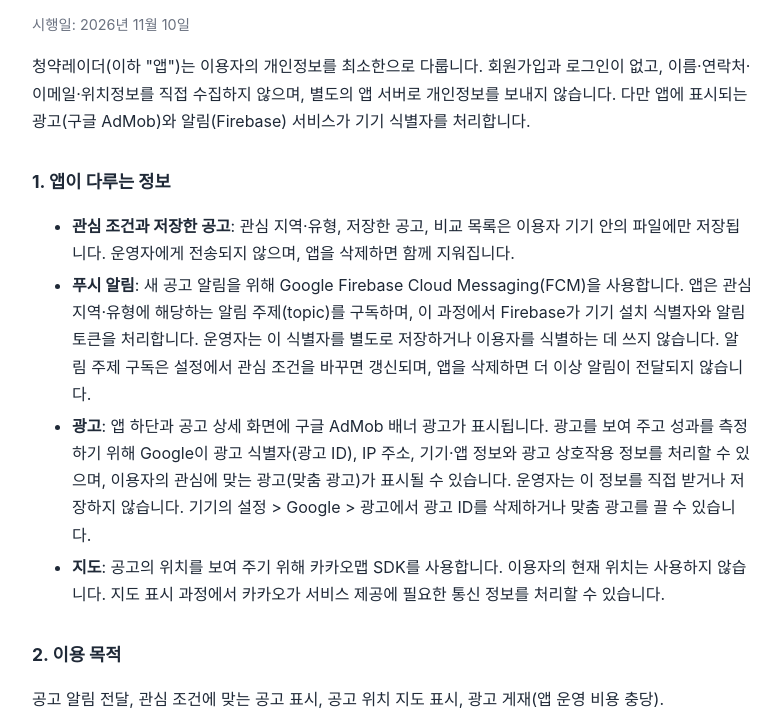
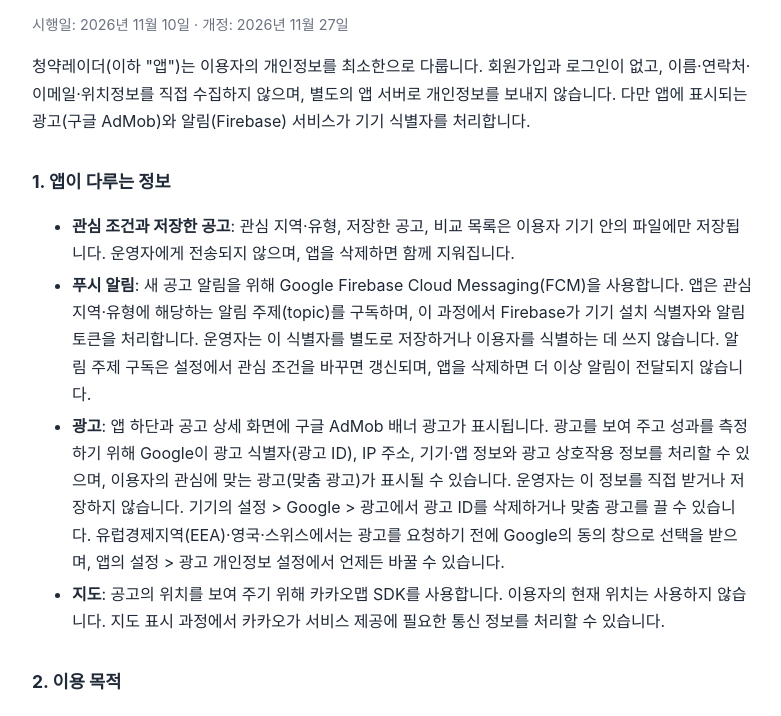
Before and after one commit to mirvane/mirvane.github.io, a plain HTML site: page housing-alert/privacy.html in a window 1280 px wide. Shown: the part 84-800 px from the top of the page, without its empty margins (248-1029 px from the left). Drawn offline with Linux system fonts and the light colour scheme.

Commit message:
청약레이더 개인정보처리방침: 유럽 광고 동의 안내 추가
Co-Authored-By: Claude Sonnet 5.5 <noreply@anthropic.com>

```diff
--- a/housing-alert/privacy.html
+++ b/housing-alert/privacy.html
@@ -13,7 +13,7 @@
 </head>
 <body>
 <h1>청약레이더 개인정보처리방침</h1>
-<p class="d">시행일: 2026년 11월 10일</p>
+<p class="d">시행일: 2026년 11월 10일 · 개정: 2026년 11월 27일</p>
 
 <p>청약레이더(이하 "앱")는 이용자의 개인정보를 최소한으로 다룹니다. 회원가입과 로그인이 없고, 이름·연락처·이메일·위치정보를 직접 수집하지 않으며, 별도의 앱 서버로 개인정보를 보내지 않습니다. 다만 앱에 표시되는 광고(구글 AdMob)와 알림(Firebase) 서비스가 기기 식별자를 처리합니다.</p>
 
@@ -21,7 +21,7 @@
 <ul>
   <li><b>관심 조건과 저장한 공고</b>: 관심 지역·유형, 저장한 공고, 비교 목록은 이용자 기기 안의 파일에만 저장됩니다. 운영자에게 전송되지 않으며, 앱을 삭제하면 함께 지워집니다.</li>
   <li><b>푸시 알림</b>: 새 공고 알림을 위해 Google Firebase Cloud Messaging(FCM)을 사용합니다. 앱은 관심 지역·유형에 해당하는 알림 주제(topic)를 구독하며, 이 과정에서 Firebase가 기기 설치 식별자와 알림 토큰을 처리합니다. 운영자는 이 식별자를 별도로 저장하거나 이용자를 식별하는 데 쓰지 않습니다. 알림 주제 구독은 설정에서 관심 조건을 바꾸면 갱신되며, 앱을 삭제하면 더 이상 알림이 전달되지 않습니다.</li>
-  <li><b>광고</b>: 앱 하단과 공고 상세 화면에 구글 AdMob 배너 광고가 표시됩니다. 광고를 보여 주고 성과를 측정하기 위해 Google이 광고 식별자(광고 ID), IP 주소, 기기·앱 정보와 광고 상호작용 정보를 처리할 수 있으며, 이용자의 관심에 맞는 광고(맞춤 광고)가 표시될 수 있습니다. 운영자는 이 정보를 직접 받거나 저장하지 않습니다. 기기의 설정 &gt; Google &gt; 광고에서 광고 ID를 삭제하거나 맞춤 광고를 끌 수 있습니다.</li>
+  <li><b>광고</b>: 앱 하단과 공고 상세 화면에 구글 AdMob 배너 광고가 표시됩니다. 광고를 보여 주고 성과를 측정하기 위해 Google이 광고 식별자(광고 ID), IP 주소, 기기·앱 정보와 광고 상호작용 정보를 처리할 수 있으며, 이용자의 관심에 맞는 광고(맞춤 광고)가 표시될 수 있습니다. 운영자는 이 정보를 직접 받거나 저장하지 않습니다. 기기의 설정 &gt; Google &gt; 광고에서 광고 ID를 삭제하거나 맞춤 광고를 끌 수 있습니다. 유럽경제지역(EEA)·영국·스위스에서는 광고를 요청하기 전에 Google의 동의 창으로 선택을 받으며, 앱의 설정 &gt; 광고 개인정보 설정에서 언제든 바꿀 수 있습니다.</li>
   <li><b>지도</b>: 공고의 위치를 보여 주기 위해 카카오맵 SDK를 사용합니다. 이용자의 현재 위치는 사용하지 않습니다. 지도 표시 과정에서 카카오가 서비스 제공에 필요한 통신 정보를 처리할 수 있습니다.</li>
 </ul>
 
```
